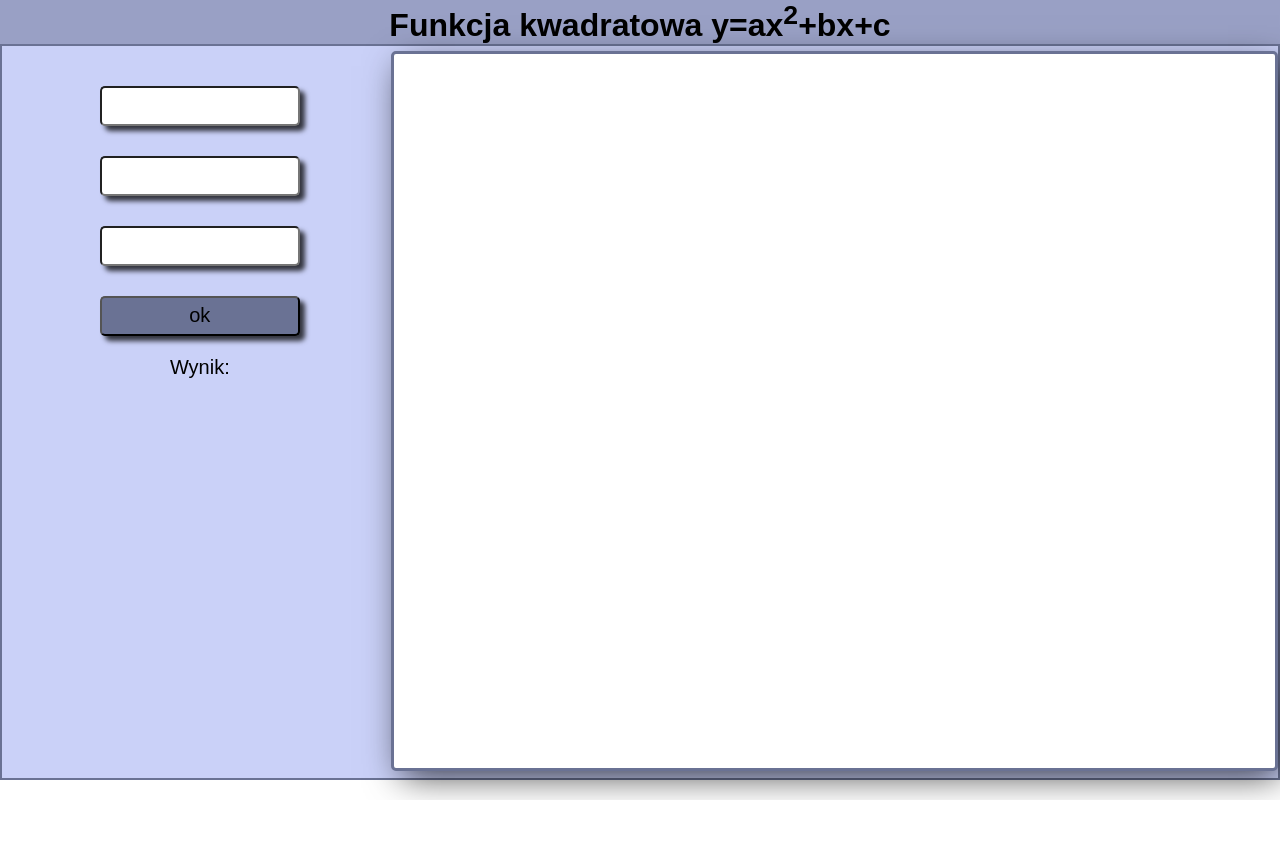
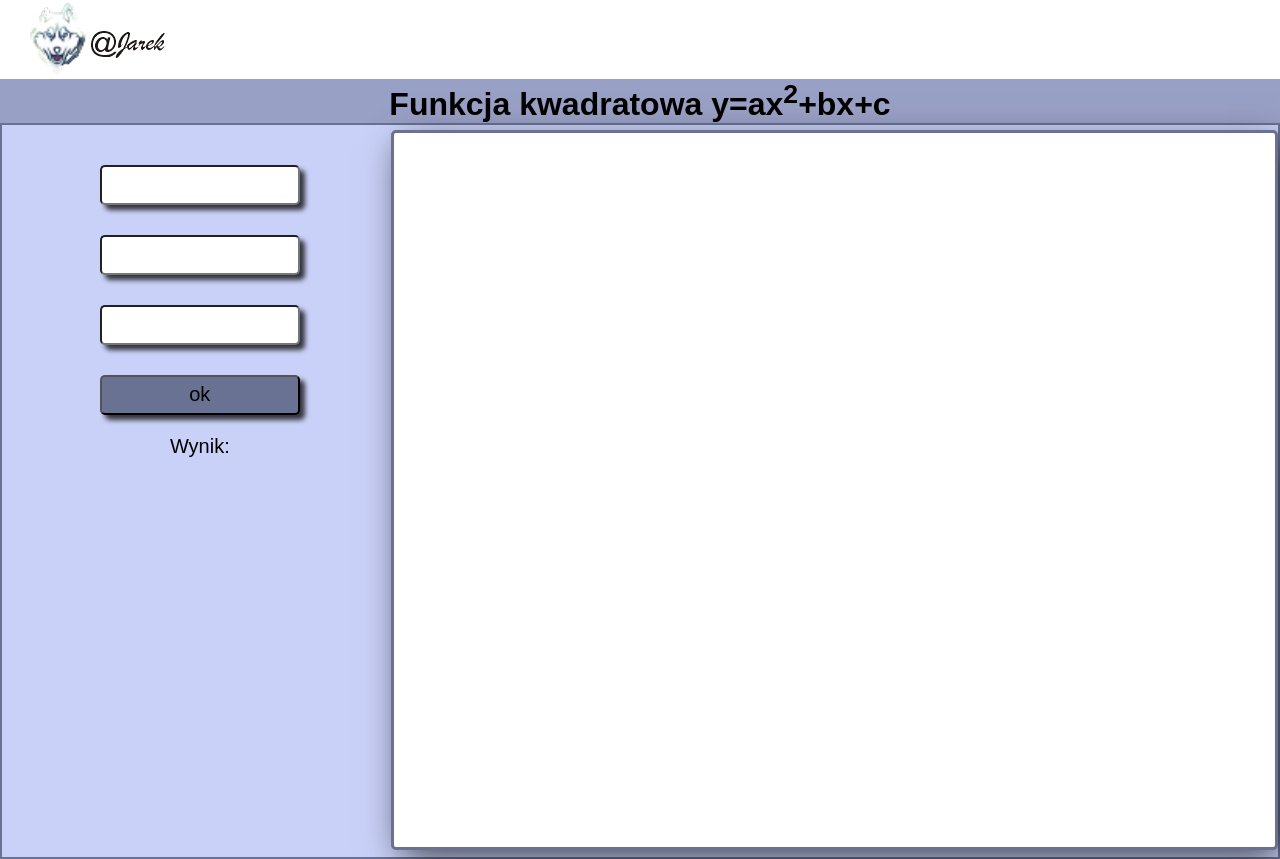
Before and after one commit to ajarek/kwadratowa, a plain HTML site: page index.html in a window 1280 px wide. Before the commit the page ends 800 px from the top, so only its background shows below. Drawn offline with nearby package versions, Linux system fonts and the light colour scheme.

Commit message:
Update index.html

```diff
--- a/index.html
+++ b/index.html
@@ -9,6 +9,7 @@
 </head>
 
 <body>
+     <div class="logo"><a href="mailto:ajarek@poczta.onet.pl"><img src="logo2.PNG" alt="husky"></a></div>
     <div class="baner">
         <h1>Funkcja kwadratowa y=ax<sup>2</sup>+bx+c</h1>
     </div>
```
